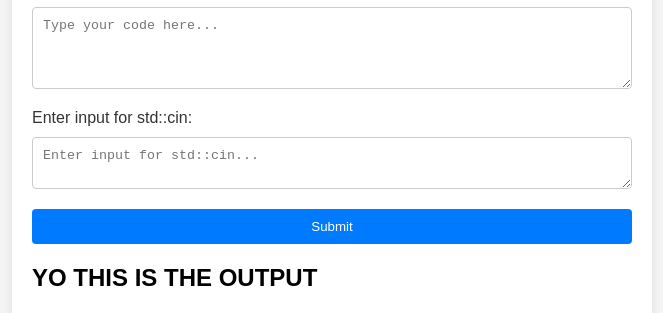
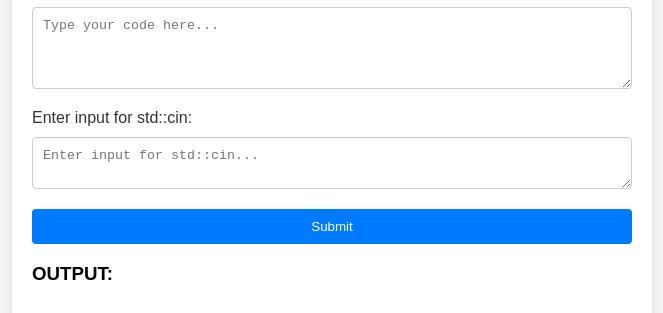
Before and after one commit to shaikadam222/Real-time-Code-Editor, a plain HTML site: page index.html in a window 1280 px wide. Shown: the part 171-484 px from the top of the page, without its empty margins (308-971 px from the left). Drawn offline with Linux system fonts and the light colour scheme.

Commit message:
one more

```diff
--- a/index.html
+++ b/index.html
@@ -58,7 +58,7 @@
       <button type="button" onclick="postcode()">Submit</button>
 
       <!-- Output area wrapped in pre tag -->
-      <h2>YO THIS IS THE OUTPUT</h2>
+      <h3>OUTPUT:</h3>
       <pre id="output">
 
       </pre>
```
